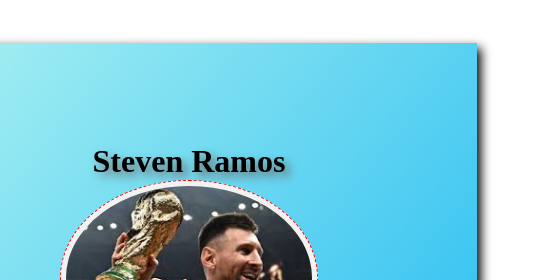
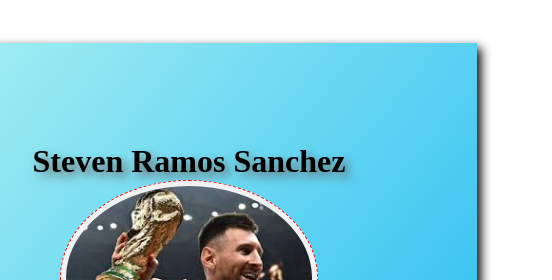
Before and after one commit to Stevenramos0301/74357498.io, a plain HTML site: page index.html in a window 1280 px wide. Shown: the top 280 px of the page, 451-1003 px from the left. Drawn offline with Linux system fonts and the light colour scheme.

Commit message:
Actualizando index 23/09

```diff
--- a/index.html
+++ b/index.html
@@ -13,7 +13,7 @@ v<!DOCTYPE html>
             <img src="img/logo_isil.jpg" alt="logo">
         </div>
         <div id="personal">
-            <h1>Steven Ramos</h1>
+            <h1>Steven Ramos Sanchez</h1>
             <img src="img/images.jpg" alt="images">
             <p>Hola soy alumno del curso Diseño Web</p>
         </div>
```
